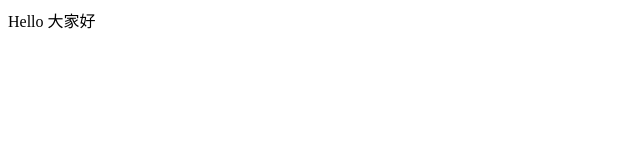
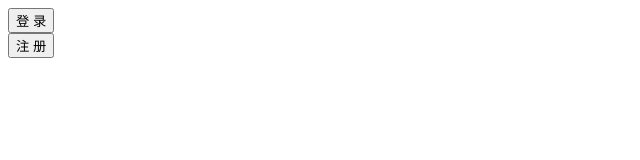
Before and after one commit to SoY0C/SoY0C.github.io, a plain HTML site: page index.html in a window 1280 px wide. Shown: the whole page, without its empty margins (0-640 px from the left). Drawn offline with Linux system fonts and the light colour scheme.

Commit message:
Update index.html

```diff
--- a/index.html
+++ b/index.html
@@ -1 +1,36 @@
-<p>Hello 大家好</p>
+<!DOCTYPE html>
+<html lang="en">
+<head>
+    <meta charset="UTF-8">
+    <meta name="viewport" content="width=device-width, initial-scale=1.0">
+    <title>欢迎</title>
+    <link rel="stylesheet" href="door.css">
+</head>
+<body>
+
+    <div class="all">
+        <div class="word">
+            <span></span>
+        </div>
+
+        <div class="登录">
+            <button onclick="login()" type="button">登 录</button>
+        </div>
+        <div class="注册">
+            <button onclick="signUp()" type="button">注 册</button>
+        </div>
+    </div>
+
+
+</body>
+</html>
+
+<script>
+    function login(){
+        window.location.href='../login/login.html'
+    }
+
+    function signUp(){
+        window.location.href='../signUp/signUp.html'
+    }
+</script>
```
